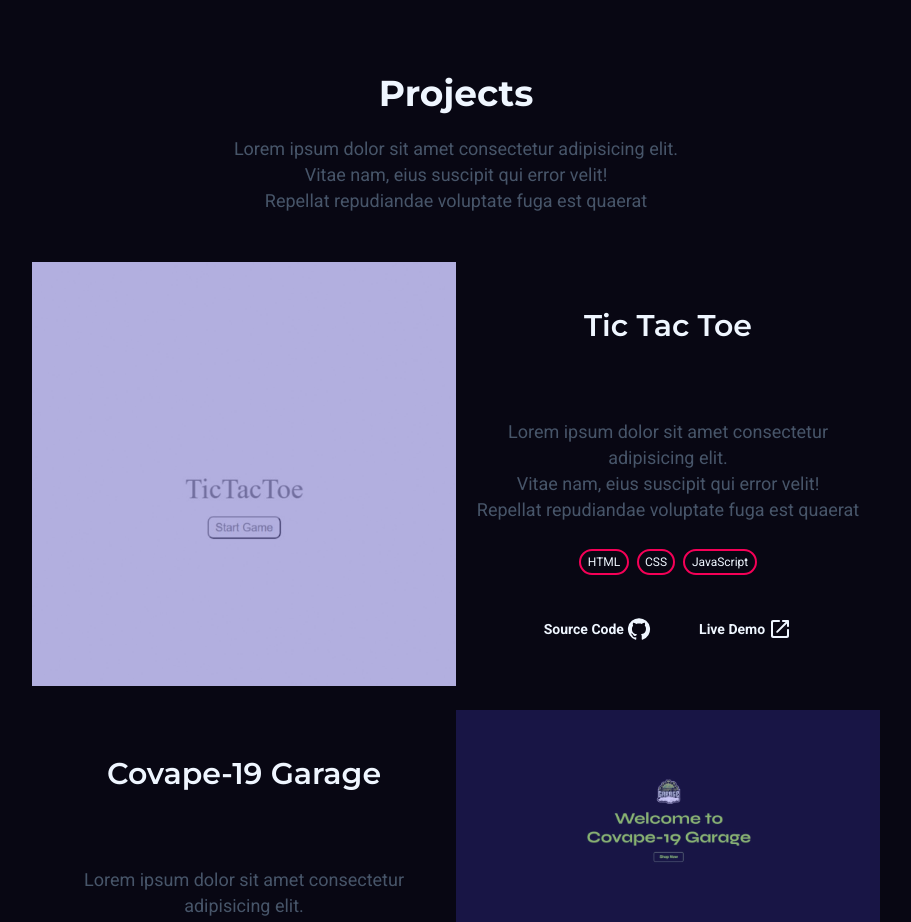
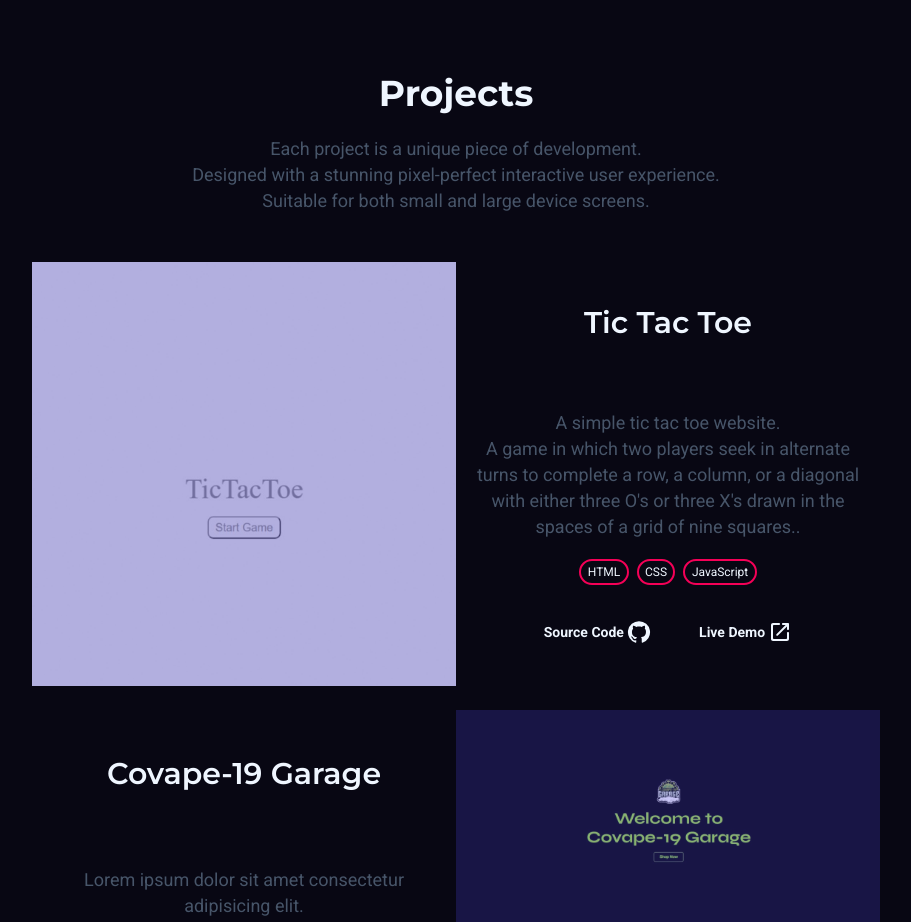
Before and after one commit to rthrx44/ruther-portfolio, a React (Create React App) app: page / in a window 1280 px wide. Shown: the part 3720-4642 px from the top of the page, without its empty margins (184-1095 px from the left). Built offline with nearby package versions, Linux system fonts and the light colour scheme.

Commit message:
Update project text

```diff
--- a/src/pages/landing/Landing.jsx
+++ b/src/pages/landing/Landing.jsx
@@ -130,14 +130,14 @@ function Landing({skillIcon, covape}) {
       </section>
       <section className='projects container section'>
         <h3 className='project_title'>Projects</h3>
-        <p className='project_description'>Lorem ipsum dolor sit amet consectetur adipisicing elit. <br/>Vitae nam, eius suscipit qui error velit! <br/>Repellat repudiandae voluptate fuga est quaerat</p>
+        <p className='project_description'>Each project is a unique piece of development. <br/>Designed with a stunning pixel-perfect interactive user experience.<br/>Suitable for both small and large device screens.</p>
         <div className='project_content'>
           <div className='project_link-con'>
             <div className='project_img website'>
               <img className='website_img lazy loading' src={Tictactoe} data-src={Tictactoe} alt="Tic Tac Toe" title='Website Preview'/>
             </div>
             <p className='project_name title'>Tic Tac Toe</p>
-            <p className='project_description details'>Lorem ipsum dolor sit amet consectetur adipisicing elit. <br/>Vitae nam, eius suscipit qui error velit! <br/>Repellat repudiandae voluptate fuga est quaerat</p>
+            <p className='project_description details'>A simple tic tac toe website. <br/>A game in which two players seek in alternate turns to complete a row, a column, or a diagonal with either three O's or three X's drawn in the spaces of a grid of nine squares..</p>
             <div className='project_tech ptech'>
               <ul className='tech_use-con'>
                 <li className='tech_use'>HTML</li>
```
